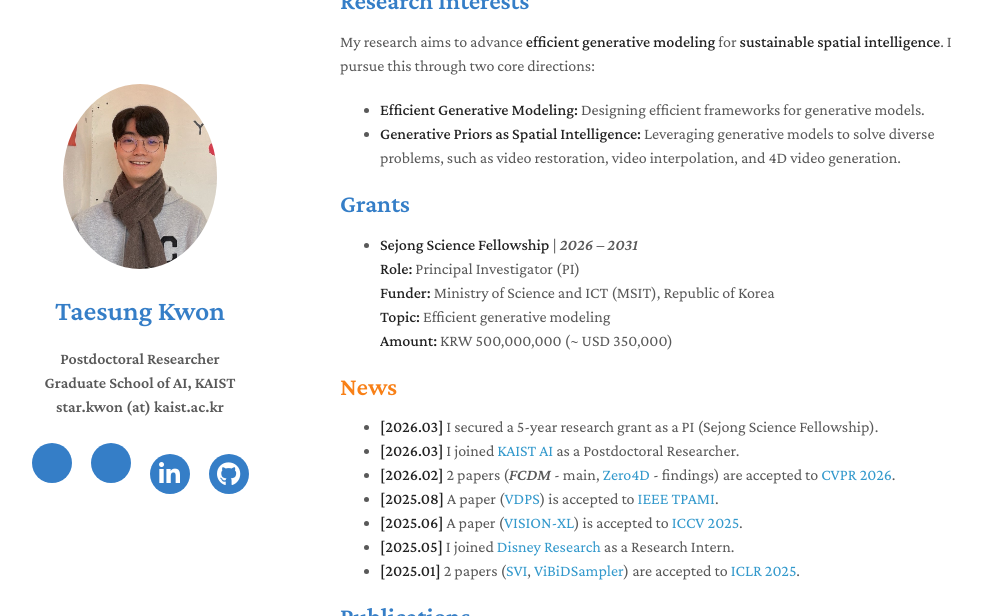
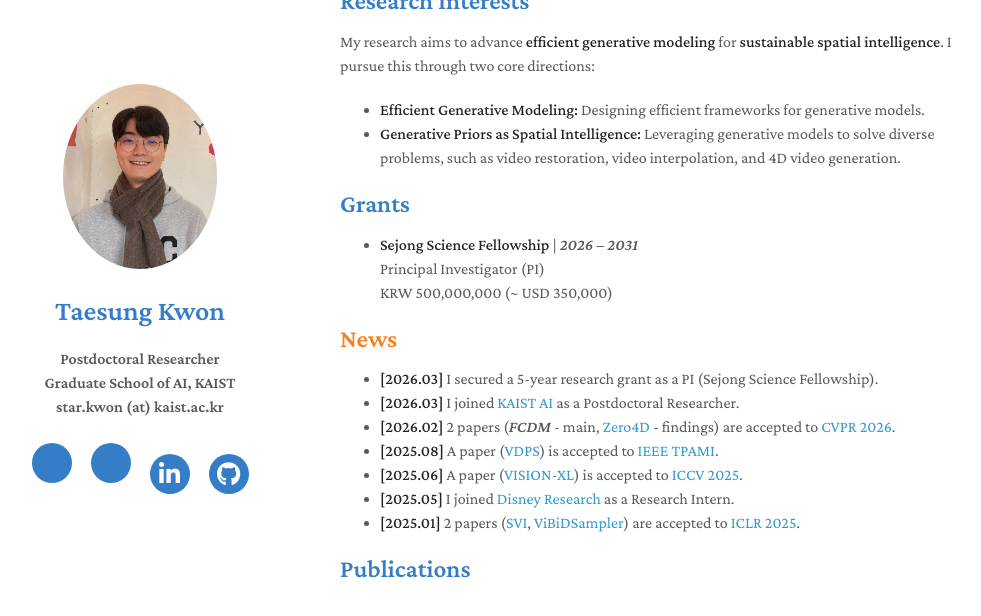
Before and after one commit to star-kwon/star-kwon.github.io, a Jekyll site: the page built from index.md, in a window 1280 px wide and 900 px high, scrolled down 564 px, cut to the strip 0-616 px from the top of the window. Shown: the whole strip, without its empty margins (130-1111 px from the left). Built offline with Jekyll 4.4.1, drawn with Linux system fonts in a browser that asks for light colours; nearby versions of some CDN libraries; comment, search, counter and statistics services are not loaded; a style sheet for code colours, icons or effects is not loaded; our own code applies the rules of GitHub Pages for plain Markdown files.

Commit message:
update grants

```diff
--- a/index.md
+++ b/index.md
@@ -30,10 +30,8 @@ My research aims to advance **efficient generative modeling** for **sustainable
 
 ## Grants
 - **Sejong Science Fellowship** | *2026 – 2031*
-  <br>**Role:** Principal Investigator (PI)
-  <br>**Funder:** Ministry of Science and ICT (MSIT), Republic of Korea
-  <br>**Topic:** Efficient generative modeling
-  <br>**Amount:** KRW 500,000,000 (~ USD 350,000)
+  <br>Principal Investigator (PI)
+  <br>KRW 500,000,000 (~ USD 350,000)
 
 
 ## <b style="color:#F88017">News</b>
```
